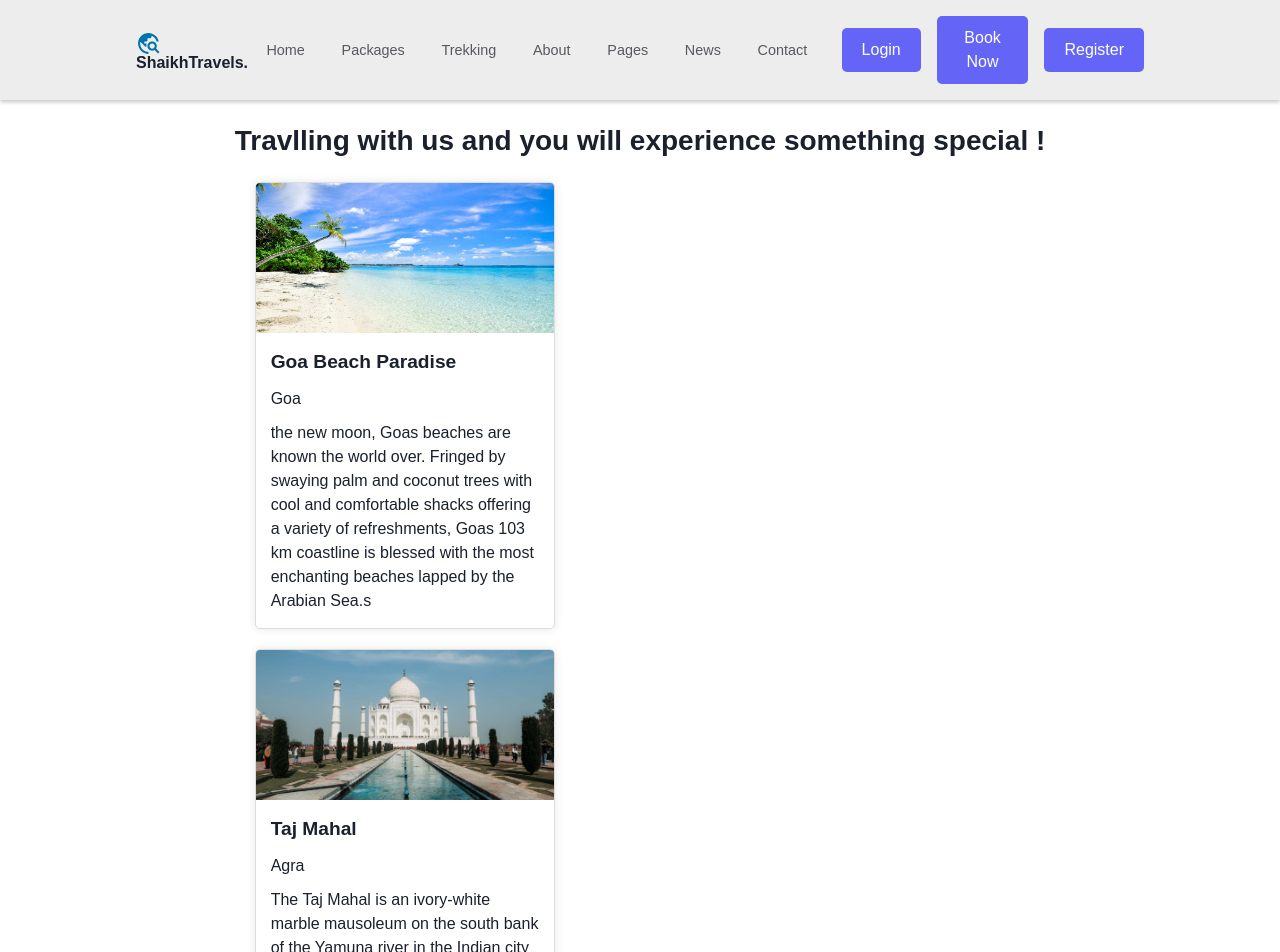
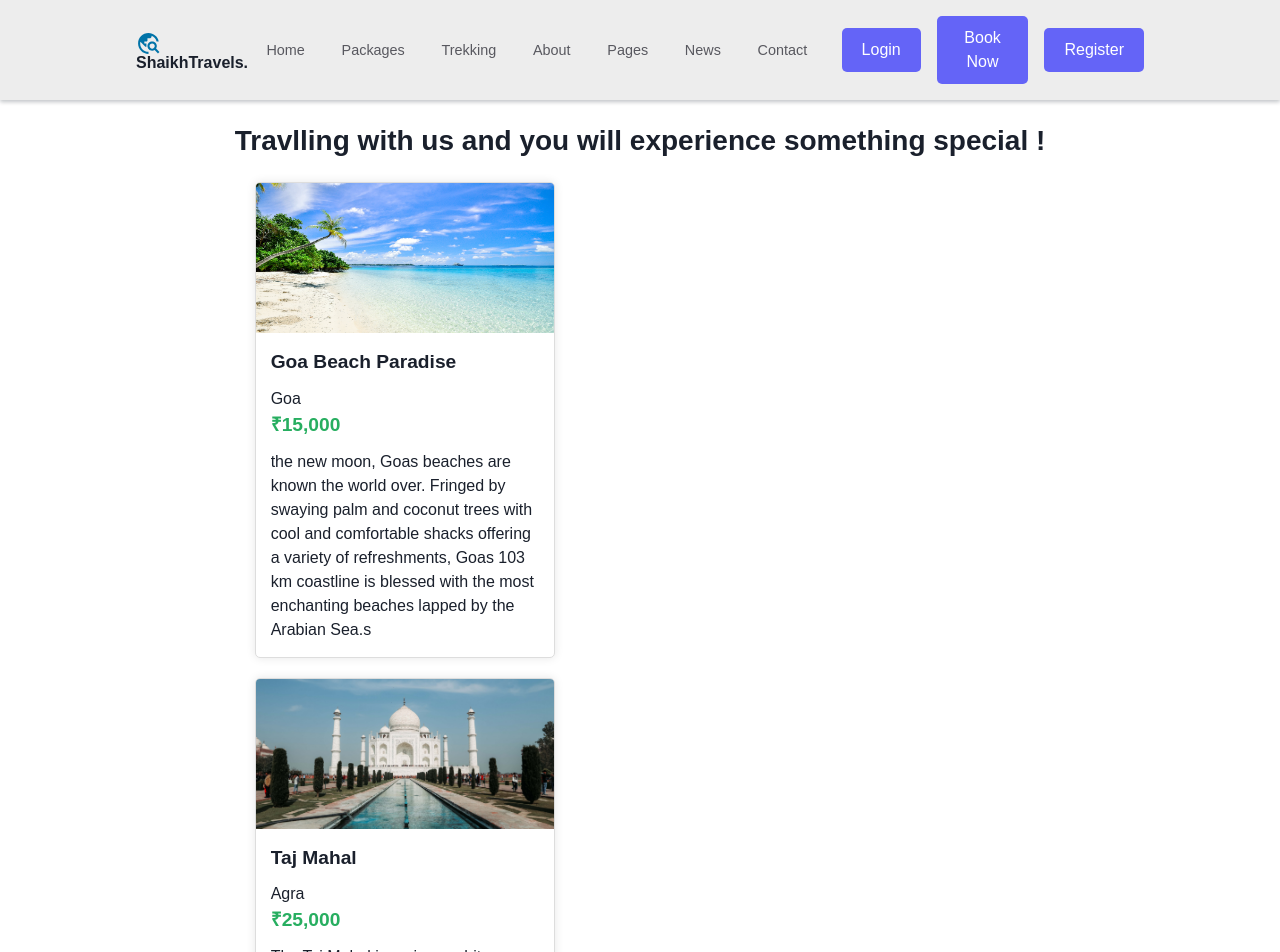
Before and after one commit to Dilshad2001/TY-Project, a React (Create React App) app in the folder frontend/: page /packages in a window 1280 px wide. Shown: the top 952 px of the page. Built offline with nearby package versions, Linux system fonts and the light colour scheme.

Commit message:
add pacakages button calender

```diff
--- a/frontend/package.json
+++ b/frontend/package.json
@@ -13,6 +13,7 @@
     "aos": "^2.3.4",
     "axios": "^1.5.0",
     "react": "^18.2.0",
+    "react-datepicker": "^6.1.0",
     "react-dom": "^18.2.0",
     "react-icons": "^4.10.1",
     "react-router-dom": "^6.21.1",
--- a/frontend/src/Components/Main/Main.jsx
+++ b/frontend/src/Components/Main/Main.jsx
@@ -27,7 +27,7 @@ import 'aos/dist/aos.css'
     destTitle:'Goa Beach Paradise',
     location:'Goa',
     grade:'BEACH RELAX',
-    fees:'₹8000',
+    price:'₹8000',
     description:'the new moon, Goas beaches are known the world over. Fringed by swaying palm and coconut trees with cool and comfortable shacks offering a variety of refreshments, Goas 103 km coastline is blessed with the most enchanting beaches lapped by the Arabian Sea.s'
   },
 
@@ -37,7 +37,7 @@ import 'aos/dist/aos.css'
     destTitle:'Taj Mahal',
     location:'Agra',
     grade:'CULTURAL RELAX',
-    fees:'₹25,000',
+    price:'₹25,000',
     description:'The Taj Mahal is an ivory-white marble mausoleum on the south bank of the Yamuna river in the Indian city of Agra. It was commissioned in 1632 by the Mughal emperor, Shah Jahan (reigned from 1628 to 1658), to house the tomb of his favourite wife, Mumtaz Mahal.'
 
   },
@@ -48,7 +48,7 @@ import 'aos/dist/aos.css'
     destTitle:'Jogni Waterfall Road',
     location:' Manali',
     grade:'CULTURAL RELAX',
-    fees:'₹30,000',
+    price:'₹30,000',
     description:'Manali is synonymous streams and birdsong, forests and orchards and grandees of snow-capped mountains. Manali is the real starting point of an ancient trade route which crosses the Rohtang and Baralacha passes, and runs via Lahul and Ladakh to Kashmir while divergent road connects it with Spiti.' ,
 
   },
@@ -60,7 +60,7 @@ import 'aos/dist/aos.css'
     destTitle:'Shaily Peak',
     location:'Shimla',
     grade:'CULTURAL RELAX',
-    fees:'₹35,237',
+    price:'₹35,237',
     description:'Shimla, city, capital of Himachal Pradesh state, northwestern India. The city lies northeast of Chandigarh on a ridge of the Himalayan foothills, at an elevation of about 7,100 feet (2,200 metres). Shimla was built by the British on land they had retained after the Gurkha War of 1814–16 and was used for resting troops.',
 
   },
@@ -71,7 +71,7 @@ import 'aos/dist/aos.css'
     destTitle:'Buddha Park',
     location:'Sikkim',
     grade:'CULTURAL RELAX',
-    fees:'₹40,000',
+    price:'₹40,000',
     description:'The Buddha Park of Ravangla, also known as Tathagata Tsal, is situated near Rabong (Ravangla) in South Sikkim district, Sikkim, India. It was constructed between 2006 and 2013 and features a 130-foot (40 m) high statue of the Buddha as its centerpiece.',
 
 
@@ -84,7 +84,7 @@ import 'aos/dist/aos.css'
     destTitle:'Bada Bagh ',
     location:' Jaisalmer',
     grade:'CULTURAL RELAX',
-    fees:'₹45,000',
+    price:'₹45,000',
     description:'This is a popular site because it is a garden that has the cenotaphs of all the Maharajas and other prestigious family members of Jaisalmer; all royal Rajputs kings of 6 centuries! Bada Bagh is actually located on a small hillock and the entrance to the cenotaphs is set at the bottom of the hill.',
 
   },
@@ -96,7 +96,7 @@ import 'aos/dist/aos.css'
     destTitle:'Golden Temple',
     location:'Amritsar',
     grade:'CULTURAL RELAX',
-    fees:'₹50,000',
+    price:'₹50,000',
     description:'Amritsar is the largest and most important city in Punjab and is a major commercial, cultural, and transportation centre. It is also the centre of Sikhism and the site of the Sikhs principal place of worship—the Harmandir Sahib, or Golden Temple.',
 
   },
@@ -108,7 +108,7 @@ import 'aos/dist/aos.css'
     destTitle:'Jal Mahal',
     location:'Jaipur',
     grade:'CULTURAL RELAX',
-    fees:'₹55,000',
+    price:'₹55,000',
     description:'Jal Mahal is a palace in the middle of the Man Sagar Lake in Jaipur city, the capital of the state of Rajasthan, India. The palace was originally constructed around 1699; the building and the lake around it were later renovated and enlarged in the early 18th century by Maharaja Jai Singh II of Amber',
 
   },
@@ -119,7 +119,7 @@ import 'aos/dist/aos.css'
     destTitle:'Ladakh',
     location:'Himachal Pradesh',
     grade:'CULTURAL RELAX',
-    fees:'₹70,000',
+    price:'₹70,000',
     description:'A road trip through this enchanted land will have you cruising upon some of the highest motorable passes in the world while basking in the warm tranquility of postcard-pretty Tibetan Buddhist monasteries that cast a shadow upon a landscape that displays only the best that nature ',
 
   },
@@ -130,7 +130,7 @@ import 'aos/dist/aos.css'
     destTitle:'kumarakom ',
     location:'Kerla',
     grade:'CULTURAL RELAX',
-    fees:'₹60,500',
+    price:'₹60,500',
     description:'Kumarakom is an unbelievably beautiful paradise of mangrove forests, emerald green paddy fields and coconut groves interspersed with enchanting waterways and canals adorned with white lilies.',
 
   },
--- a/frontend/src/Components/Packages/PackageData.js
+++ b/frontend/src/Components/Packages/PackageData.js
@@ -1,3 +1,5 @@
+//PackageData.js
+
 //Travlling Packges imports
 import imgTravlling1 from '../../Assets/Main-Assets/Goa img1.jpg'
 import imgTravlling2 from '../../Assets/Main-Assets/Agra img2.jpg'
@@ -42,14 +44,14 @@ export const packagesTravlling = [
       title:'Goa Beach Paradise',
       location:'Goa',
       grade:'BEACH RELAX',
-      fees:'₹8000',
+      price:'₹8000',
       description: 'the new moon, Goa\'s beaches are known the world over. Fringed by swaying palm and coconut trees with cool and comfortable shacks offering a variety of refreshments, Goa\'s 103 km coastline is blessed with the most enchanting beaches lapped by the Arabian Sea.',
       itinerary: [
         {
           day: 'Day 1: Arrival and City Exploration',
           details: [
             'Destination: Enchanting Coastal Adventure',
-            'Arrive at [City] and transfer to your hotel.',
+            'Arrive at Goa and transfer to your hotel.',
             'Welcome dinner and orientation.',
             'Evening city tour to explore key landmarks.',
           ],
@@ -117,7 +119,7 @@ export const packagesTravlling = [
         'All entrance fees and permits.',
         'Experienced tour guide.',
       ],
-      packagePrice: 'Starting from $XXXX per person (based on double occupancy).',
+      packagePrice: 'Starting from ₹5000 per person (based on double occupancy).',
       note: 'Prices may vary based on group size, season, and additional customization.',
     },
     // Add more packages if needed
@@ -129,7 +131,7 @@ export const packagesTravlling = [
       title:'Taj Mahal',
       location: 'Agra',
       grade:'CULTURAL RELAX',
-      fees:'₹25,000',
+      price:'₹25,000',
       description: 'The Taj Mahal is an ivory-white marble mausoleum on the south bank of the Yamuna river in the Indian city of Agra. It was commissioned in 1632 by the Mughal emperor, Shah Jahan (reigned from 1628 to 1658), to house the tomb of his favourite wife, Mumtaz Mahal.',
 
     },
@@ -140,7 +142,7 @@ export const packagesTravlling = [
       title:'Jogni Waterfall Road',
       location:' Manali',
       grade:'CULTURAL RELAX',
-      fees:'₹30,000',
+      price:'₹30,000',
       description:'Manali is synonymous streams and birdsong, forests and orchards and grandees of snow-capped mountains. Manali is the real starting point of an ancient trade route which crosses the Rohtang and Baralacha passes, and runs via Lahul and Ladakh to Kashmir while divergent road connects it with Spiti.' ,
 
     },
@@ -152,7 +154,7 @@ export const packagesTravlling = [
       title:'Shaily Peak',
       location:'Shimla',
       grade:'CULTURAL RELAX',
-      fees:'₹35,237',
+      price:'₹35,237',
       description:'Shimla, city, capital of Himachal Pradesh state, northwestern India. The city lies northeast of Chandigarh on a ridge of the Himalayan foothills, at an elevation of about 7,100 feet (2,200 metres). Shimla was built by the British on land they had retained after the Gurkha War of 1814–16 and was used for resting troops.',
 
     },
@@ -163,7 +165,7 @@ export const packagesTravlling = [
       title:'Buddha Park',
       location:'Sikkim',
       grade:'CULTURAL RELAX',
-      fees:'₹40,000',
+      price:'₹40,000',
       description:'The Buddha Park of Ravangla, also known as Tathagata Tsal, is situated near Rabong (Ravangla) in South Sikkim district, Sikkim, India. It was constructed between 2006 and 2013 and features a 130-foot (40 m) high statue of the Buddha as its centerpiece.',
 
 
@@ -174,7 +176,7 @@ export const packagesTravlling = [
       title:'Bada Bagh ',
       location:' Jaisalmer',
       grade:'CULTURAL RELAX',
-      fees:'₹45,000',
+      price:'₹45,000',
       description:'This is a popular site because it is a garden that has the cenotaphs of all the Maharajas and other prestigious family members of Jaisalmer; all royal Rajputs kings of 6 centuries! Bada Bagh is actually located on a small hillock and the entrance to the cenotaphs is set at the bottom of the hill.',
 
     },
@@ -186,7 +188,7 @@ export const packagesTravlling = [
       title:'Golden Temple',
       location:'Amritsar',
       grade:'CULTURAL RELAX',
-      fees:'₹50,000',
+      price:'₹50,000',
       description:'Amritsar is the largest and most important city in Punjab and is a major commercial, cultural, and transportation centre. It is also the centre of Sikhism and the site of the Sikhs principal place of worship—the Harmandir Sahib, or Golden Temple.',
 
     },
@@ -198,7 +200,7 @@ export const packagesTravlling = [
       title:'Jal Mahal',
       location:'Jaipur',
       grade:'CULTURAL RELAX',
-      fees:'₹55,000',
+      price:'₹55,000',
       description:'Jal Mahal is a palace in the middle of the Man Sagar Lake in Jaipur city, the capital of the state of Rajasthan, India. The palace was originally constructed around 1699; the building and the lake around it were later renovated and enlarged in the early 18th century by Maharaja Jai Singh II of Amber',
 
     },
--- /dev/null
+++ b/frontend/src/Components/Packages/PackageDetail.css
@@ -0,0 +1,58 @@
+/* PackageDetail.css */
+
+.package-detail-container {
+    padding: 20px;
+    border: 1px solid #ccc;
+    border-radius: 8px;
+    max-width: 600px;
+    margin: auto;
+  }
+
+  .confirmation-message {
+    border: 2px solid #ccc;
+    padding: 10px;
+    margin-top: 20px;
+    background-color: #f5f5f5;
+    border-radius: 8px;
+  }
+
+  .confirmation-message p {
+    margin: 5px 0;
+  }
+
+  .confirmation-message button {
+    padding: 8px;
+    margin-top: 10px;
+    background-color: #3e92ad;
+    color: #fff;
+    border: none;
+    border-radius: 4px;
+    cursor: pointer;
+  }
+
+.booking-form {
+    margin-top: 20px;
+  }
+
+  .booking-form label {
+    display: block;
+    margin-bottom: 8px;
+    font-weight: bold;
+  }
+
+  .booking-form input {
+    width: 100%;
+    padding: 8px;
+    margin-bottom: 15px;
+    border: 1px solid #ccc;
+    border-radius: 4px;
+  }
+
+  .booking-form button {
+    padding: 10px;
+    background-color: #3e92ad;
+    color: #fff;
+    border: none;
+    border-radius: 4px;
+    cursor: pointer;
+  }
--- a/frontend/src/Components/Packages/PackageDetail.js
+++ b/frontend/src/Components/Packages/PackageDetail.js
@@ -1,6 +1,9 @@
 // PackageDetail.js
 import React, { useState } from 'react';
 import { useParams } from 'react-router-dom';
+import './PackageDetail.css';
+import DatePicker from 'react-datepicker';
+import 'react-datepicker/dist/react-datepicker.css';
 
 
 import { packagesTravlling, packagesRafting, packagesTrekking, packagesHotels} from '../../Components/Packages/PackageData';
@@ -9,12 +12,13 @@ import { packagesTravlling, packagesRafting, packagesTrekking, packagesHotels} f
 const PackageDetail = () => {
   const { id } = useParams(); // Get the package ID from the URL
     // Combine all packages into a single array
-  const allPackages = [...packagesTravlling, ...packagesRafting, ...packagesTrekking,...packagesHotels];
+    const allPackages = [
+      ...packagesTravlling.map((item) => ({ ...item, type: 'travelling' })),
+      ...packagesRafting.map((item) => ({ ...item, type: 'rafting' })),
+      ...packagesTrekking.map((item) => ({ ...item, type: 'trekking' })),
+      ...packagesHotels.map((item) => ({ ...item, type: 'hotels' })),
+    ];
   const packageItem = allPackages.find((item) => item.id === parseInt(id));
-
-  console.log('ID:', id);
-  console.log('All Packages:', allPackages);
-  console.log('Package Item:', packageItem);
 
   const [bookingInfo, setBookingInfo] = useState({
     name: '',
@@ -25,8 +29,9 @@ const PackageDetail = () => {
   });
 
   const [confirmationVisible, setConfirmationVisible] = useState(false);
+  const [totalAmount, setTotalAmount] = useState(0); // Declare totalAmount in the component's state
 
-  let totalAmount =0; // Declare totalAmount in the component's scope
+  //let totalAmount =0; // Declare totalAmount in the component's scope
 
   const handleInputChange = (e) => {
     const { name, value } = e.target;
@@ -34,15 +39,35 @@ const PackageDetail = () => {
   };
 
   const handleBooking = () => {
-    // Handle the booking logic, e.g., calculate total amount, show confirmation, etc.
-    const totalAmount = packageItem.price * bookingInfo.numberOfPeople;
+     // Form validation
+     if (!bookingInfo.name || !bookingInfo.email || !bookingInfo.phone || !bookingInfo.monthOfTravel) {
+      alert('Please fill in all the required fields.');
+      return;
+    }
+    const calculatedTotalAmount = packageItem.price * bookingInfo.numberOfPeople;
+    setTotalAmount(calculatedTotalAmount);
 
-    // For simplicity, just logging the booking info in this example
-    console.log('Booking Info:', bookingInfo);
-    console.log('Total Amount:', totalAmount);
-// Set the confirmation message visibility to true
-    setConfirmationVisible(true);
-  };
+    // Display the confirmation message
+      setConfirmationVisible(true);
+    };
+
+    const closeConfirmation = () => {
+      // Close the confirmation message
+      setConfirmationVisible(false);
+    };
+    const handleDateChange = (date) => {
+      // Your validation logic here to check if the date is within the next 15 days
+      const currentDate = new Date();
+      const fifteenDaysFromNow = new Date();
+      fifteenDaysFromNow.setDate(currentDate.getDate() + 15);
+
+      if (date >= currentDate && date <= fifteenDaysFromNow) {
+        setBookingInfo((prevInfo) => ({ ...prevInfo, monthOfTravel: date }));
+      } else {
+        // Handle invalid date (show error message, etc.)
+        console.error('Invalid date selection');
+      }
+    };
 
   return (
     <div className="package-detail-container">
@@ -94,20 +119,23 @@ const PackageDetail = () => {
                 value={bookingInfo.numberOfPeople}
                 onChange={handleInputChange}
               />
-              <label>Month of Travel:</label>
-              <input
-                type="text"
-                name="monthOfTravel"
-                value={bookingInfo.monthOfTravel}
-                onChange={handleInputChange}
-              />
+
+                  <div className="date-picker-container">
+                <label>Month of Travel:</label>
+                <DatePicker
+                  selected={bookingInfo.monthOfTravel}
+                  onChange={handleDateChange}
+                  minDate={new Date()}
+                  maxDate={new Date(new Date().setDate(new Date().getDate() + 15))}
+                  dateFormat="yyyy-MM-dd"
+                />
+              </div>
               <button type="button" onClick={handleBooking}>
-                Pay Now
+                RegisterNow
               </button>
             </form>
           </div>
-          {confirmationVisible && (
-            <div className="confirmation-message">
+          <div className="confirmation-message" style={{ display: confirmationVisible ? 'block' : 'none' }}>
               <p>Thank you for booking {packageItem.title}!</p>
               <p>Your booking details:</p>
               <p>Name: {bookingInfo.name}</p>
@@ -115,10 +143,11 @@ const PackageDetail = () => {
               <p>Phone: {bookingInfo.phone}</p>
               <p>Number of People: {bookingInfo.numberOfPeople}</p>
               <p>Month of Travel: {bookingInfo.monthOfTravel}</p>
-              <p>Total Amount: ${totalAmount}</p>
+              <p>Total Amount: ₹{totalAmount}</p>
+              <button type="button" onClick={closeConfirmation}>
+              Close
+            </button>
             </div>
-            )}
-
         </>
       )}
     </div>
--- a/frontend/src/Components/Packages/Packages.js
+++ b/frontend/src/Components/Packages/Packages.js
@@ -54,7 +54,7 @@ const packagesTravlling = [
     title:'Goa Beach Paradise',
     location:'Goa',
     grade:'BEACH RELAX',
-    fees:'₹15,000',
+    price:'₹15,000',
     description:'the new moon, Goas beaches are known the world over. Fringed by swaying palm and coconut trees with cool and comfortable shacks offering a variety of refreshments, Goas 103 km coastline is blessed with the most enchanting beaches lapped by the Arabian Sea.s'
   },
  {
@@ -63,7 +63,7 @@ const packagesTravlling = [
     title:'Taj Mahal',
     location:'Agra',
     grade:'CULTURAL RELAX',
-    fees:'₹25,000',
+    price:'₹25,000',
     description:'The Taj Mahal is an ivory-white marble mausoleum on the south bank of the Yamuna river in the Indian city of Agra. It was commissioned in 1632 by the Mughal emperor, Shah Jahan (reigned from 1628 to 1658), to house the tomb of his favourite wife, Mumtaz Mahal.'
 
   },
@@ -74,7 +74,7 @@ const packagesTravlling = [
     title:'Jogni Waterfall Road',
     location:' Manali',
     grade:'CULTURAL RELAX',
-    fees:'₹30,000',
+    price:'₹30,000',
     description:'Manali is synonymous streams and birdsong, forests and orchards and grandees of snow-capped mountains. Manali is the real starting point of an ancient trade route which crosses the Rohtang and Baralacha passes, and runs via Lahul and Ladakh to Kashmir while divergent road connects it with Spiti.' ,
 
   },
@@ -86,7 +86,7 @@ const packagesTravlling = [
     title:'Shaily Peak',
     location:'Shimla',
     grade:'CULTURAL RELAX',
-    fees:'₹35,237',
+    price:'₹35,237',
     description:'Shimla, city, capital of Himachal Pradesh state, northwestern India. The city lies northeast of Chandigarh on a ridge of the Himalayan foothills, at an elevation of about 7,100 feet (2,200 metres). Shimla was built by the British on land they had retained after the Gurkha War of 1814–16 and was used for resting troops.',
 
   },
@@ -97,7 +97,7 @@ const packagesTravlling = [
     title:'Buddha Park',
     location:'Sikkim',
     grade:'CULTURAL RELAX',
-    fees:'₹40,000',
+    price:'₹40,000',
     description:'The Buddha Park of Ravangla, also known as Tathagata Tsal, is situated near Rabong (Ravangla) in South Sikkim district, Sikkim, India. It was constructed between 2006 and 2013 and features a 130-foot (40 m) high statue of the Buddha as its centerpiece.',
 
 
@@ -108,7 +108,7 @@ const packagesTravlling = [
     title:'Bada Bagh ',
     location:' Jaisalmer',
     grade:'CULTURAL RELAX',
-    fees:'₹45,000',
+    price:'₹45,000',
     description:'This is a popular site because it is a garden that has the cenotaphs of all the Maharajas and other prestigious family members of Jaisalmer; all royal Rajputs kings of 6 centuries! Bada Bagh is actually located on a small hillock and the entrance to the cenotaphs is set at the bottom of the hill.',
 
   },
@@ -120,7 +120,7 @@ const packagesTravlling = [
     title:'Golden Temple',
     location:'Amritsar',
     grade:'CULTURAL RELAX',
-    fees:'₹50,000',
+    price:'₹50,000',
     description:'Amritsar is the largest and most important city in Punjab and is a major commercial, cultural, and transportation centre. It is also the centre of Sikhism and the site of the Sikhs principal place of worship—the Harmandir Sahib, or Golden Temple.',
 
   },
@@ -132,7 +132,7 @@ const packagesTravlling = [
     title:'Jal Mahal',
     location:'Jaipur',
     grade:'CULTURAL RELAX',
-    fees:'₹55,000',
+    price:'₹55,000',
     description:'Jal Mahal is a palace in the middle of the Man Sagar Lake in Jaipur city, the capital of the state of Rajasthan, India. The palace was originally constructed around 1699; the building and the lake around it were later renovated and enlarged in the early 18th century by Maharaja Jai Singh II of Amber',
 
   },
@@ -618,7 +618,6 @@ const PackageCard = ({ packageItem }) => {
           <div className="package-location">{packageItem.location}</div>
           <div className="package-price">{packageItem.price}</div>
           <div className="package-duration">{packageItem.duration}</div>
-          <div className="package-itinerary">{packageItem.itinerary}</div>
           <div className="package-description">{packageItem.description}</div>
         </div>
       </div>
```
Also changed, not shown: 1 other file (tests, documents, lock files or other folders).
